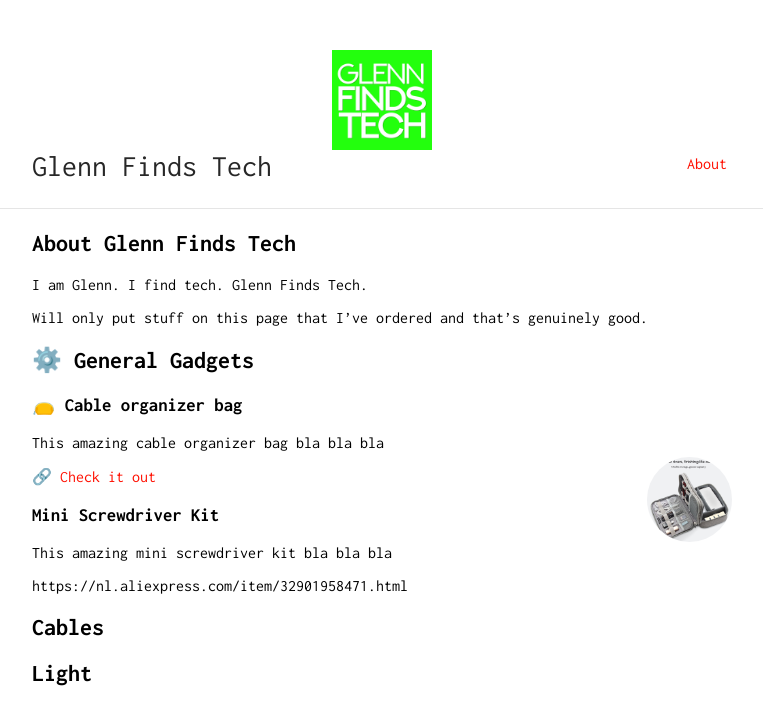
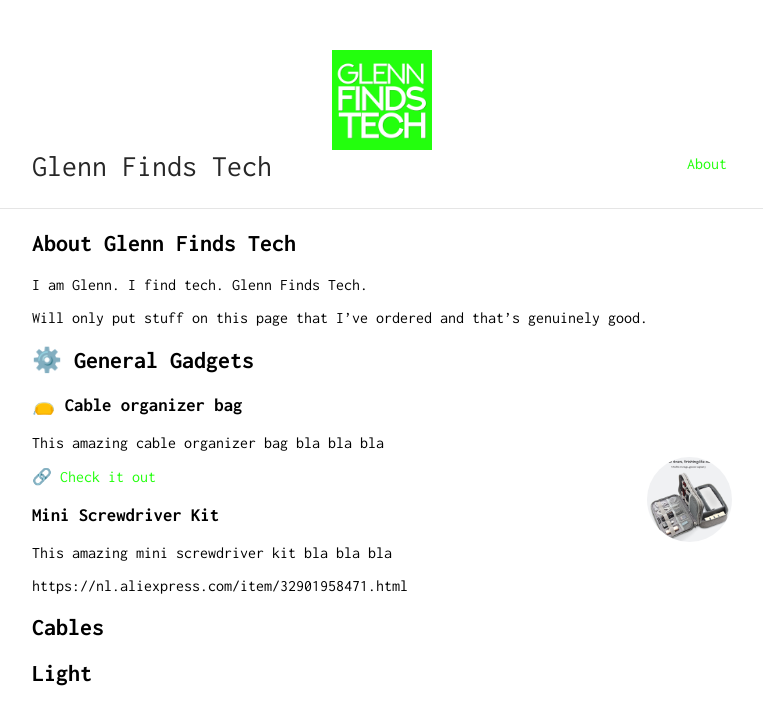
Before and after one commit to AtomicGlenn/GlennFindsTech, a Jekyll site: the page built from index.md, in a window 1280 px wide. Shown: the top 725 px of the page, without its empty margins (258-1021 px from the left). Built offline with Jekyll 4.4.1, drawn with Linux system fonts in a browser that asks for light colours; our own code applies the rules of GitHub Pages for plain Markdown files.

Commit message:
Change accent color

```diff
--- a/_sass/vars.scss
+++ b/_sass/vars.scss
@@ -2,7 +2,7 @@
  * Customization Variables
  */
 
-$accent: #FF0F00;
+$accent: #23ff0d;
 $image-size: 85px;
 
 /*
```
